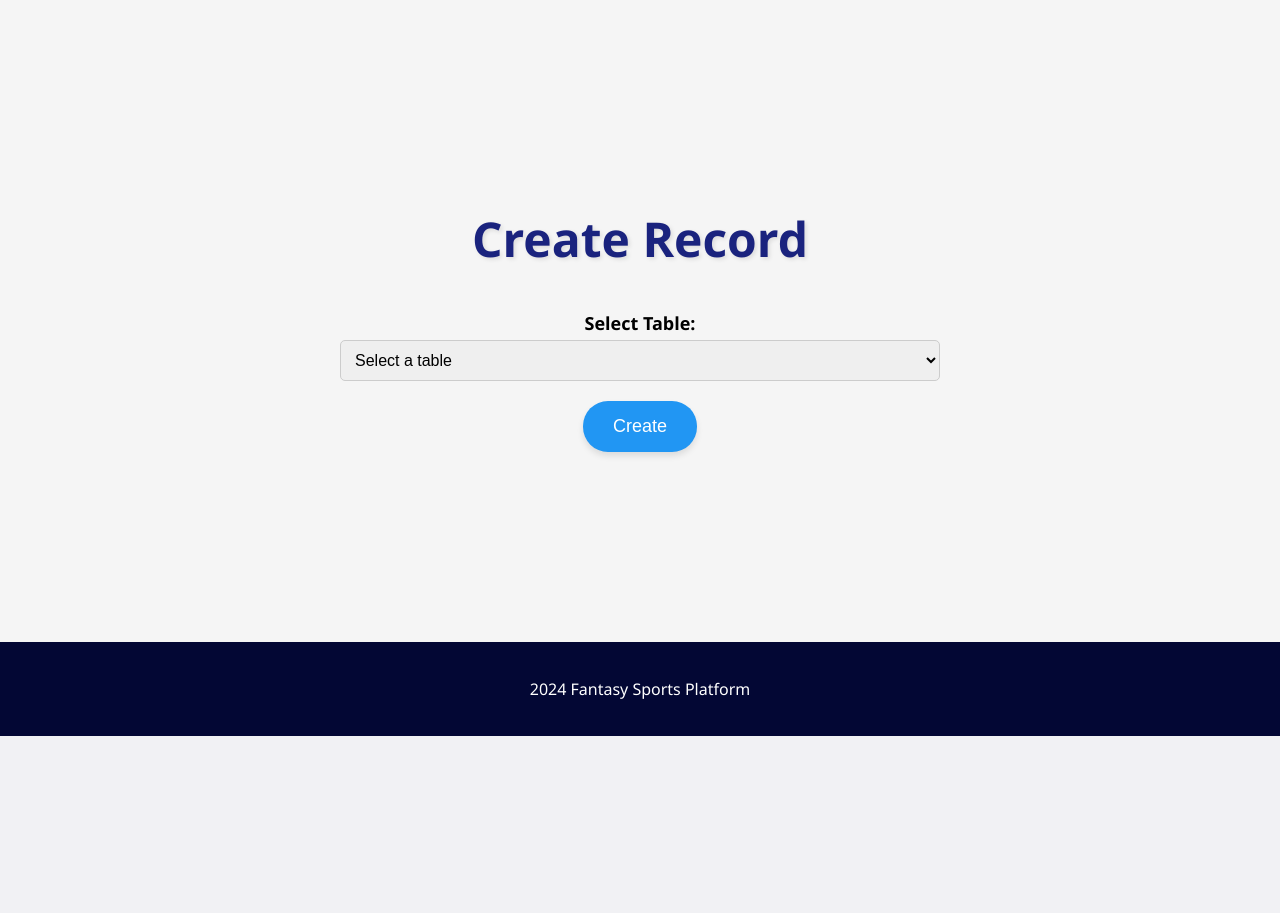
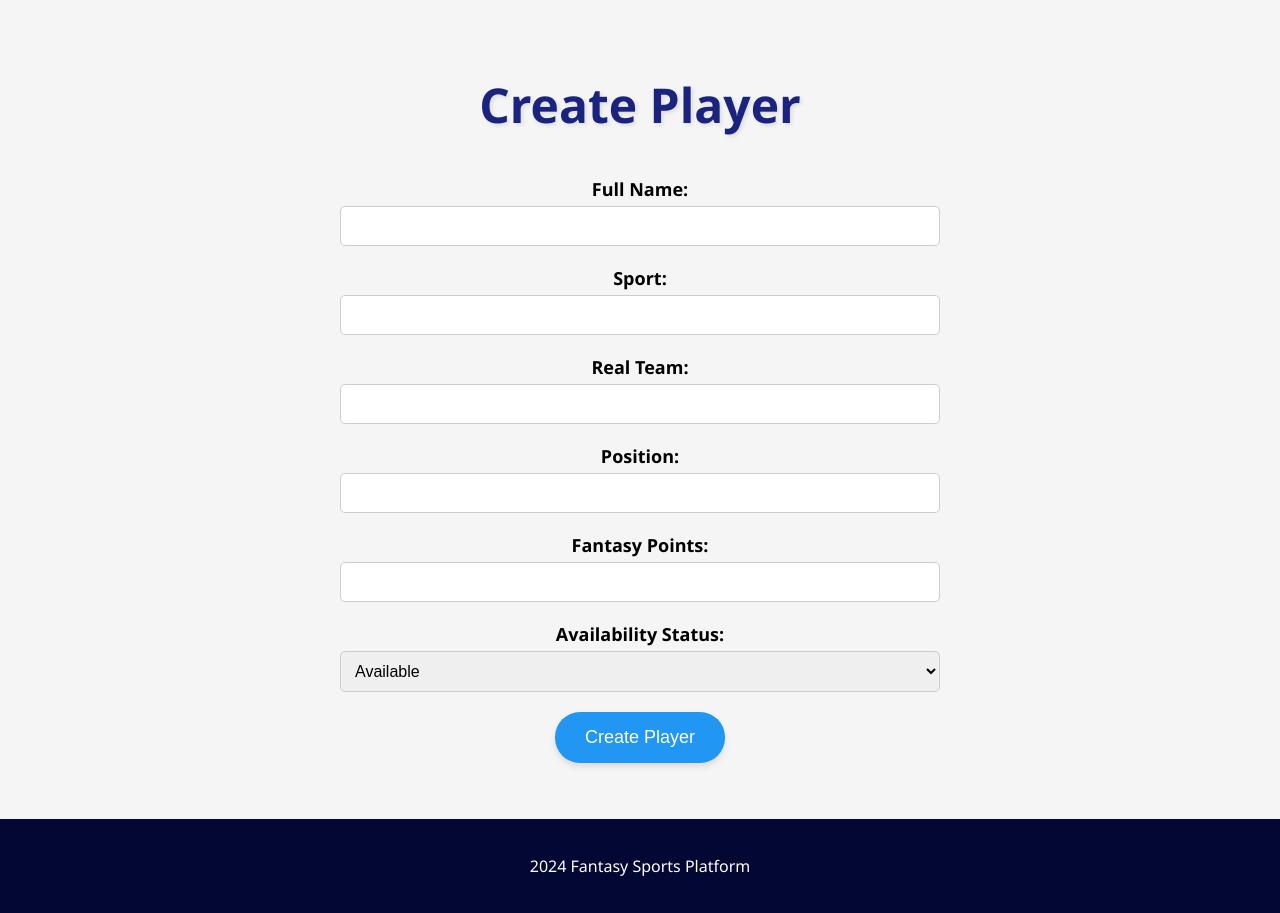
Before and after one commit to MatthewMa929/DatabaseFantasy, a Django app: template fantasysports/coreapp/templates/coreapp/create.html in a window 1280 px wide. Shown: the part 64-977 px from the top of the page. Before the commit the page ends 800 px from the top, so only its background shows below. Run offline with Django 5.2, Linux system fonts and the light colour scheme; the template is opened without the code that fills it, so the values that code supplies are empty.

Commit message:
Added create player functionality

```diff
--- a/fantasysports/coreapp/templates/coreapp/create.html
+++ b/fantasysports/coreapp/templates/coreapp/create.html
@@ -4,7 +4,7 @@
 <head>
     <meta charset="UTF-8">
     <meta name="viewport" content="width=device-width, initial-scale=1.0">
-    <title>Create Record - Fantasy Sports Data Repository</title>
+    <title>Create Player - Fantasy Sports Data Repository</title>
     <link rel="stylesheet" href="{% static 'coreapp/create.css' %}">
 </head>
 
@@ -21,7 +21,7 @@
         </nav>
     </header>
     <div class="container">
-        <h1>Create Record</h1>
+        <h1>Create Player</h1>
         {% if messages %}
         <ul class="messages">
             {% for message in messages %}
@@ -31,28 +31,41 @@
         {% endif %}
         <form id="create-form" method="post">
             {% csrf_token %}
+            <input type="hidden" name="table" value="player">
             <div class="form-group">
-                <label for="table-select">Select Table:</label>
-                <select id="table-select" name="table" required>
-                    <option value="">Select a table</option>
-                    <option value="player">Players</option>
-                    <option value="team">Teams</option>
-                    <option value="league">Leagues</option>
-                    <option value="match_data">Matches</option>
-                    <option value="match_event">Match Events</option>
-                    <option value="player_stats">Player Stats</option>
-                    <option value="trade">Trades</option>
-                    <option value="waiver">Waivers</option>
+                <label for="full_name">Full Name:</label>
+                <input type="text" id="full_name" name="full_name" required>
+            </div>
+            <div class="form-group">
+                <label for="sport">Sport:</label>
+                <input type="text" id="sport" name="sport" required>
+            </div>
+            <div class="form-group">
+                <label for="real_team">Real Team:</label>
+                <input type="text" id="real_team" name="real_team" required>
+            </div>
+            <div class="form-group">
+                <label for="position">Position:</label>
+                <input type="text" id="position" name="position" required>
+            </div>
+            <div class="form-group">
+                <label for="fantasy_points">Fantasy Points:</label>
+                <input type="number" id="fantasy_points" name="fantasy_points" required>
+            </div>
+            <div class="form-group">
+                <label for="availability_status">Availability Status:</label>
+                <select id="availability_status" name="availability_status" required>
+                    <option value="Available">Available</option>
+                    <option value="Injured">Injured</option>
+                    <option value="Retired">Retired</option>
                 </select>
             </div>
-            <div id="fields-container"></div>
-            <button type="submit">Create</button>
+            <button type="submit">Create Player</button>
         </form>
     </div>
     <footer>
         <p>2024 Fantasy Sports Platform</p>
     </footer>
-    <script src="{% static 'coreapp/create.js' %}"></script>
 </body>
 
 </html>
```
Lines whose indentation alone changed are shown as unchanged.
